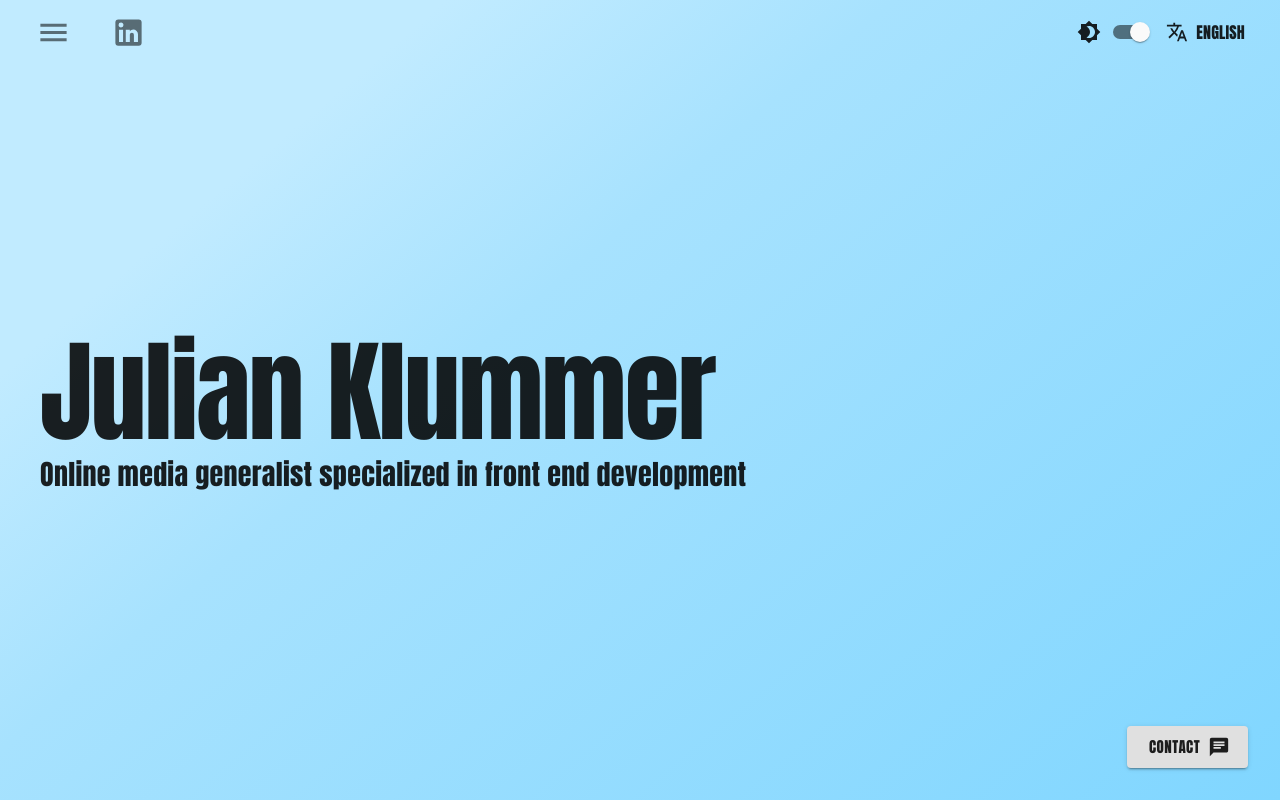
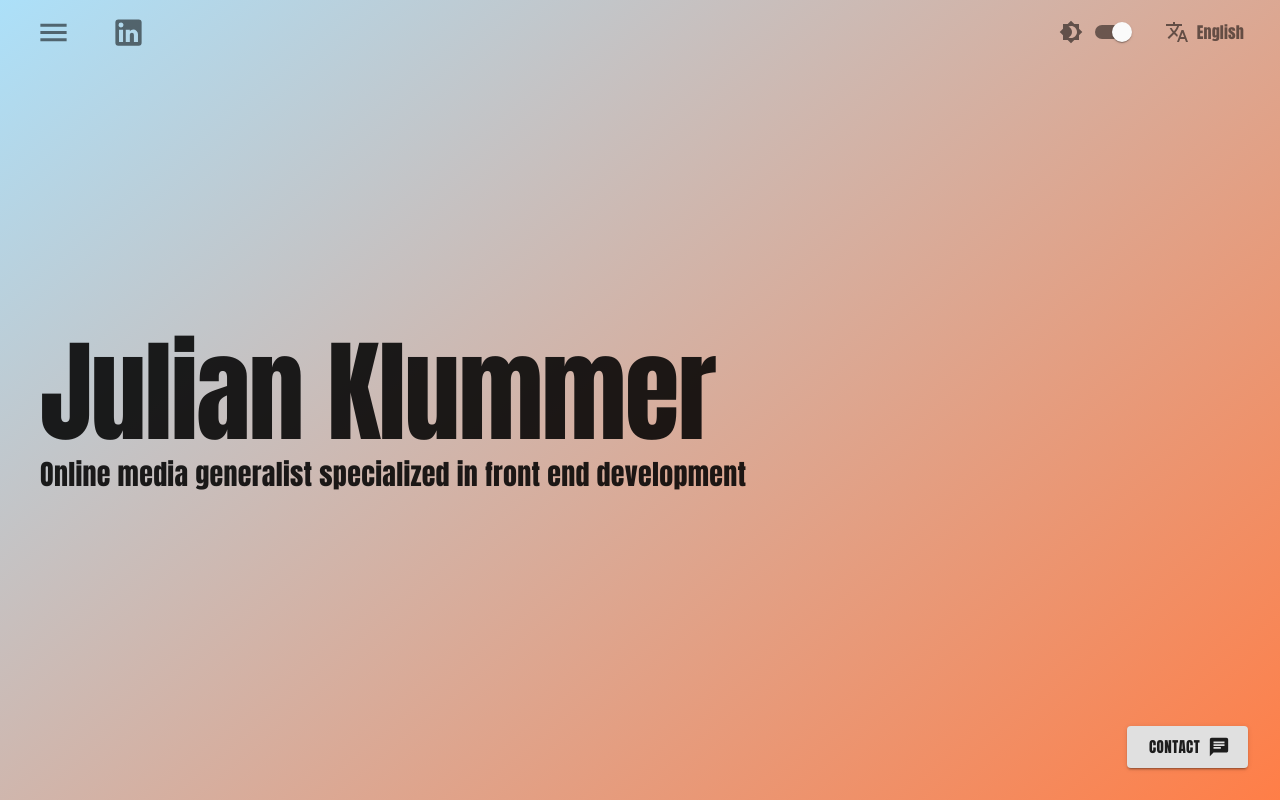
Before and after one commit to Julian-Kl/personal-portfolio, a React (Create React App) app: page / in a window 1280 px wide. Built offline with nearby package versions, Linux system fonts and the light colour scheme; a web font is replaced by a local one.

Commit message:
Changed color & skill level
Changed color & skill level

```diff
--- a/src/domain/navbar/Navbar.tsx
+++ b/src/domain/navbar/Navbar.tsx
@@ -52,6 +52,9 @@ const useStyles = makeStyles((theme: Theme) =>
       [theme.breakpoints.up('lg')]: {
         display: 'none'
       }
+    },
+    translateIcon: {
+      marginRight: 8
     }
   }),
 );
@@ -200,13 +203,8 @@ export const Navbar: React.FC<Props> = (props) => {
           style={{ transformOrigin: '0 0 0' }}
           {... { timeout: 2500 }}
         >
-        <Brightness4Icon onClick={changeTheme} />
-        </Grow>
-        <Grow
-          in={true}
-          style={{ transformOrigin: '0 0 0' }}
-          {... { timeout: 2500 }}
-        >
+          <IconButton onClick={changeTheme}>
+            <Brightness4Icon />
             <FormControl>
               <Switch
                 color="default"
@@ -215,6 +213,7 @@ export const Navbar: React.FC<Props> = (props) => {
                 aria-label="theme-switch"
                 onChange={changeTheme} size="medium" />
             </FormControl>
+          </IconButton>
         </Grow>
         <Grow
           in={true}
@@ -222,16 +221,12 @@ export const Navbar: React.FC<Props> = (props) => {
           {... { timeout: 3000 }}
         >
           <Box ml="3">
-            <Button
-              startIcon={<TranslateIcon />}
-              size="large"
-              aria-controls="language-menu"
-              aria-haspopup="true"
-              onClick={handleClick}>
+            <IconButton onClick={handleClick} aria-controls="language-menu" aria-haspopup="true">
+              <TranslateIcon className={classes.translateIcon} />
               <Typography className={classes.collapse}>
                 {languageLabel}
               </Typography>
-            </Button>
+            </IconButton>
             <Menu
               id="language-menu"
               anchorEl={anchorLanguageMenu}
--- a/src/domain/portfolio/Portfolio.tsx
+++ b/src/domain/portfolio/Portfolio.tsx
@@ -35,7 +35,14 @@ const useStyles = makeStyles((theme: Theme) =>
       // Promote the list into his own layer on Chrome. This cost memory but helps keeping high FPS.
       transform: 'translateZ(0)',
     },
-    navButton: {
+    navButtonLeft: {
+      marginTop: 190,
+      float: 'right',
+      [theme.breakpoints.down('sm')]: {
+        display: 'none'
+      }
+    },
+    navButtonRight: {
       marginTop: 190,
       [theme.breakpoints.down('sm')]: {
         display: 'none'
@@ -82,7 +89,7 @@ export const Portfolio: React.FC = () => {
         image: IMGPortfolio,
         title: "Portfolio",
         description: "Personal website about me to present my portfolio made with React and Material UI",
-        liveLink: "http://julianklummer.me/",
+        liveLink: "http://julianklummer.de/",
         githubLink: "https://github.com/Julian-Kl/personal-portfolio"
       },
       {
@@ -106,7 +113,7 @@ export const Portfolio: React.FC = () => {
         image: IMGPortfolio,
         title: "Portfolio",
         description: "Persönliche Website über mich, um meine Projekte zu präsentieren. Entwickelt mit React und Material UI",
-        liveLink: "http://julianklummer.me/",
+        liveLink: "http://julianklummer.de/",
         githubLink: "https://github.com/Julian-Kl/personal-portfolio"
       },
       {
@@ -135,7 +142,7 @@ export const Portfolio: React.FC = () => {
       <div className={classes.root}>
         <Grid container spacing={4} justify="center">
           <Grid item lg={1} md={1} sm={1} xs={1}>
-            <IconButton aria-label="back" className={classes.navButton} onClick={() => {
+            <IconButton aria-label="back" className={classes.navButtonLeft} onClick={() => {
               scrollContainer.current.scrollBy({ top: 0, left: -260, behavior: "smooth" });
             }}>
               <ArrowBackIosIcon />
@@ -175,7 +182,7 @@ export const Portfolio: React.FC = () => {
             </GridList>
           </Grid>
           <Grid item lg={1} md={1} sm={1} xs={1}>
-            <IconButton aria-label="forward" className={classes.navButton} onClick={() => {
+            <IconButton aria-label="forward" className={classes.navButtonRight} onClick={() => {
               scrollContainer.current.scrollBy({ top: 0, left: 260, behavior: "smooth" });
             }}>
               <ArrowForwardIosIcon />
--- a/src/languages/de.json
+++ b/src/languages/de.json
@@ -46,7 +46,7 @@
             "one": {
                 "title": "Web Entwicklung",
                 "skills": ["HTML", "SCSS & CSS", "JavaScript", "TypeScript", "PHP", "React", "Bootstrap", "Material-UI", "Git/Github", "RestAPI"],
-                "levels": [4, 3, 4, 2, 3, 4, 5, 4, 3, 4]
+                "levels": [5, 4, 4, 3, 4, 4, 5, 4, 3, 4]
             },
             "two": {
                 "title": "Design & Medien",
--- a/src/languages/en.json
+++ b/src/languages/en.json
@@ -46,7 +46,7 @@
             "one": {
                 "title": "Web Development",
                 "skills": ["HTML", "SCSS & CSS", "JavaScript", "TypeScript", "PHP", "React", "Bootstrap", "Material-UI", "Git/Github", "RestAPI"],
-                "levels": [4, 3, 4, 2, 3, 4, 5, 4, 3, 4]
+                "levels": [5, 4, 4, 3, 4, 4, 5, 4, 3, 4]
             },
             "two": {
                 "title": "Design & Media",
--- a/src/themes/theme.tsx
+++ b/src/themes/theme.tsx
@@ -13,18 +13,18 @@ interface themeModeSpecifics {
 
 export const dark: themeModeSpecifics = {
   paletteType: 'dark',
-  primaryLight: '#b084f4',
-  primaryMain: '#7540dd',
-  primaryDark: '#4d2b90',
+  primaryLight: '#3966F9',
+  primaryMain: '#3966F9',
+  primaryDark: '#3966F9',
   secondaryLight: '#b084f4',
   secondaryMain: '#4d2b90',
   secondaryDark: '#4d2b90'
 }
 export const light: themeModeSpecifics = {
   paletteType: 'light',
-  primaryLight: '#b084f4',
-  primaryMain: '#80d6ff',
-  primaryDark: '#4d2b90',
+  primaryLight: '#FF7E47',
+  primaryMain: '#FF7E47',
+  primaryDark: '#FF7E47',
   secondaryLight: '#b084f4',
   secondaryMain: '#4d2b90',
   secondaryDark: '#4d2b90'
@@ -33,11 +33,11 @@ export const light: themeModeSpecifics = {
 export const useStyles = makeStyles({
   backgroundDark: {
     height: '100vh',
-    background: 'linear-gradient(140deg, #000714 20%, #2e1956 80%, #4d2b90)',
+    background: 'linear-gradient(140deg, #000714 20%, #000f3f 50%, #041f79 80%, #041f79)',
   },
   backgroundLight: {
     height: '100vh',
-    background: 'linear-gradient(140deg, #c1ebff 20%, #a7e2fe 40%, #80d6ff)',
+    background: 'linear-gradient(140deg, #ace0f9 0%, #FF7E47 100%)',
   },
 })
 
```
Also changed, not shown: 1 other file (tests, documents, lock files or other folders). Lines whose indentation alone changed are shown as unchanged.
